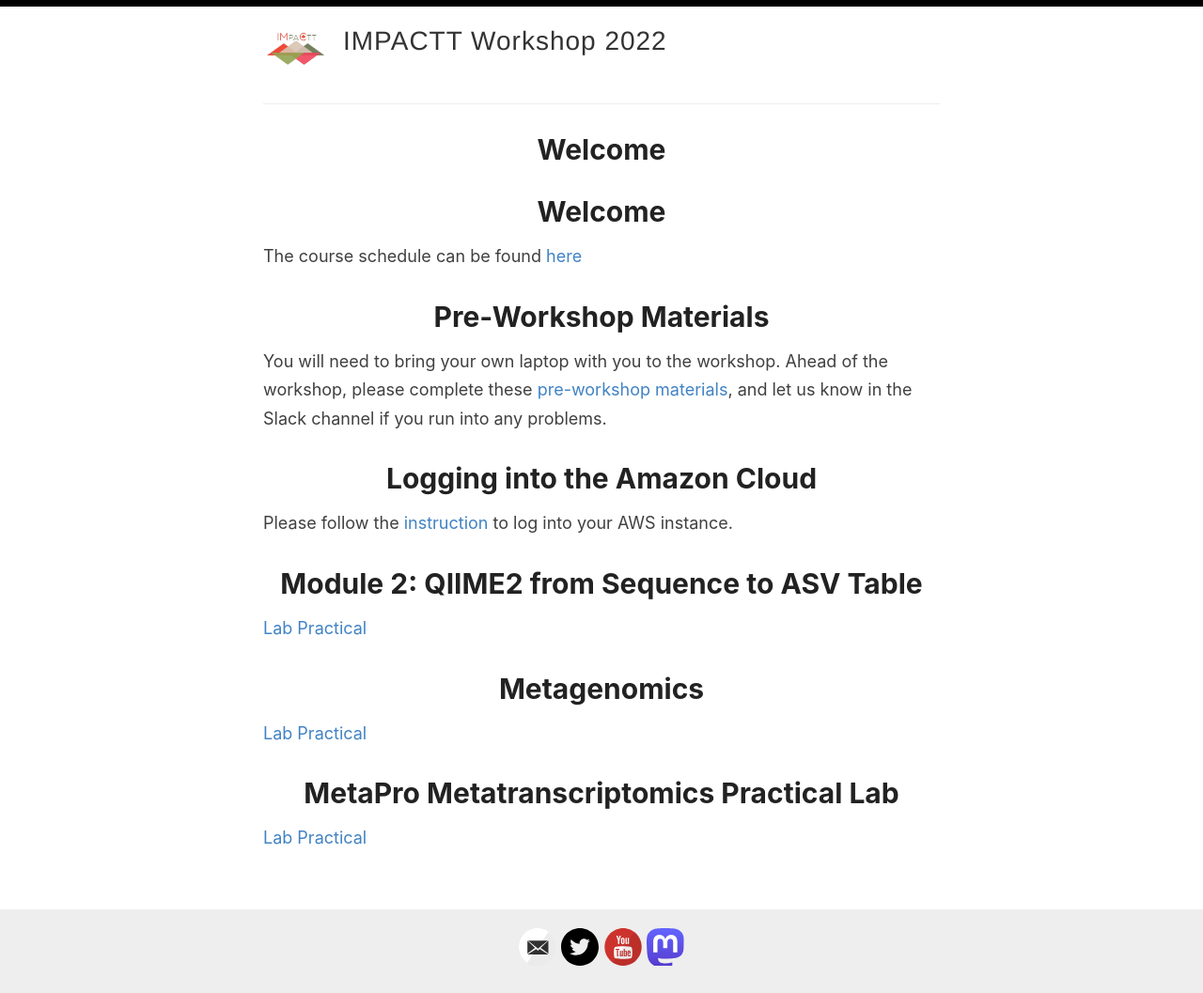
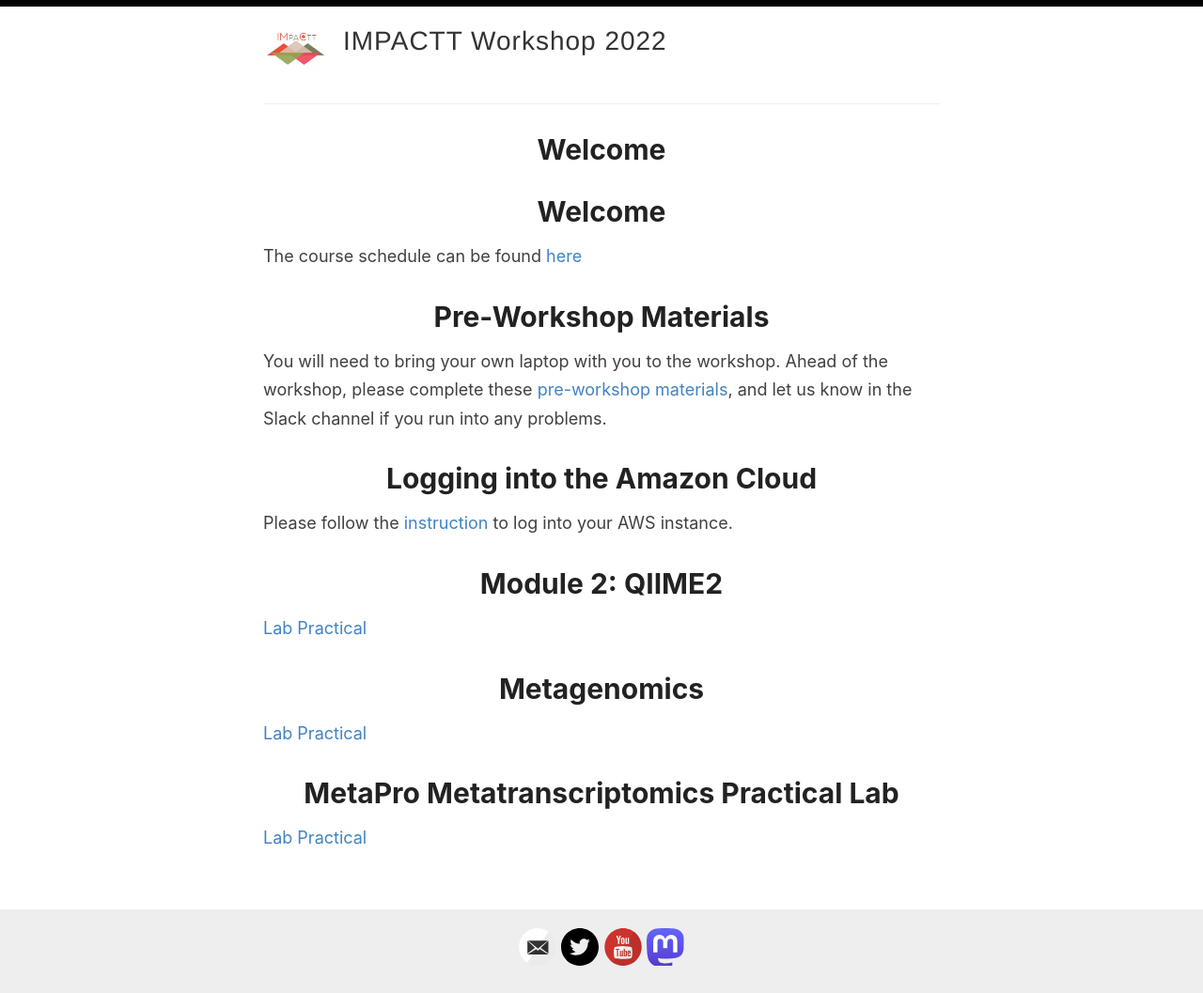
Before and after one commit to bioinformaticsdotca/MIC_2022, a Jekyll site: the page built from index.md, in a window 1280 px wide. Shown: the whole page at 94% size. Built offline with Jekyll 4.4.1, drawn with Linux system fonts in a browser that asks for light colours; our own code applies the rules of GitHub Pages for plain Markdown files.

Commit message:
Update index.md

```diff
--- a/index.md
+++ b/index.md
@@ -8,7 +8,7 @@ You will need to bring your own laptop with you to the workshop. Ahead of the wo
 # Logging into the Amazon Cloud
 Please follow the [instruction](/MIC_2022/Logging%20into%20AWS) to log into your AWS instance.
 
-# Module 2: QIIME2 from Sequence to ASV Table
+# Module 2: QIIME2
 [Lab Practical](https://github.com/beiko-lab/CBW2021_Module2_16S_Analysis/wiki/MIC-Module-2-tutorial)
 
 # Metagenomics
```
